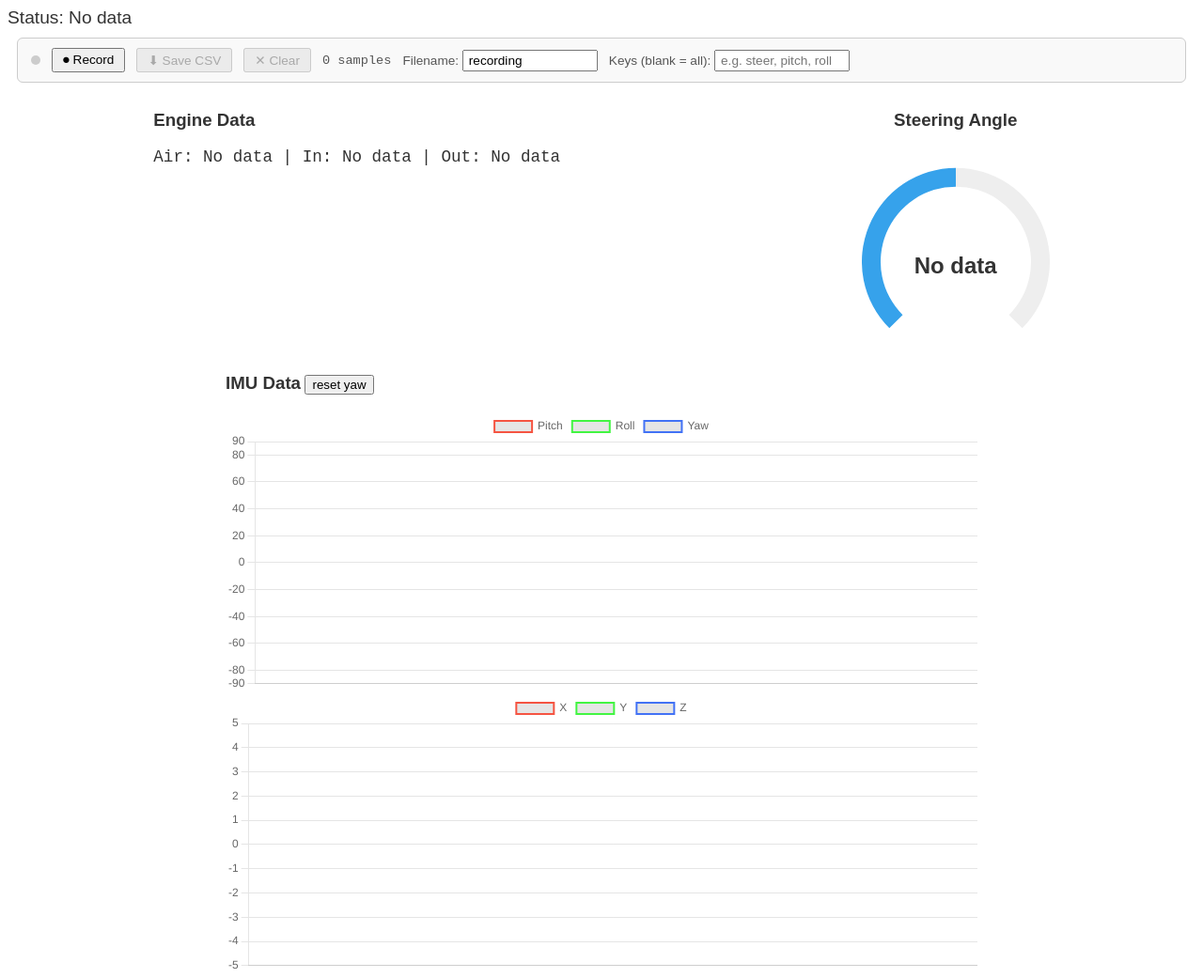
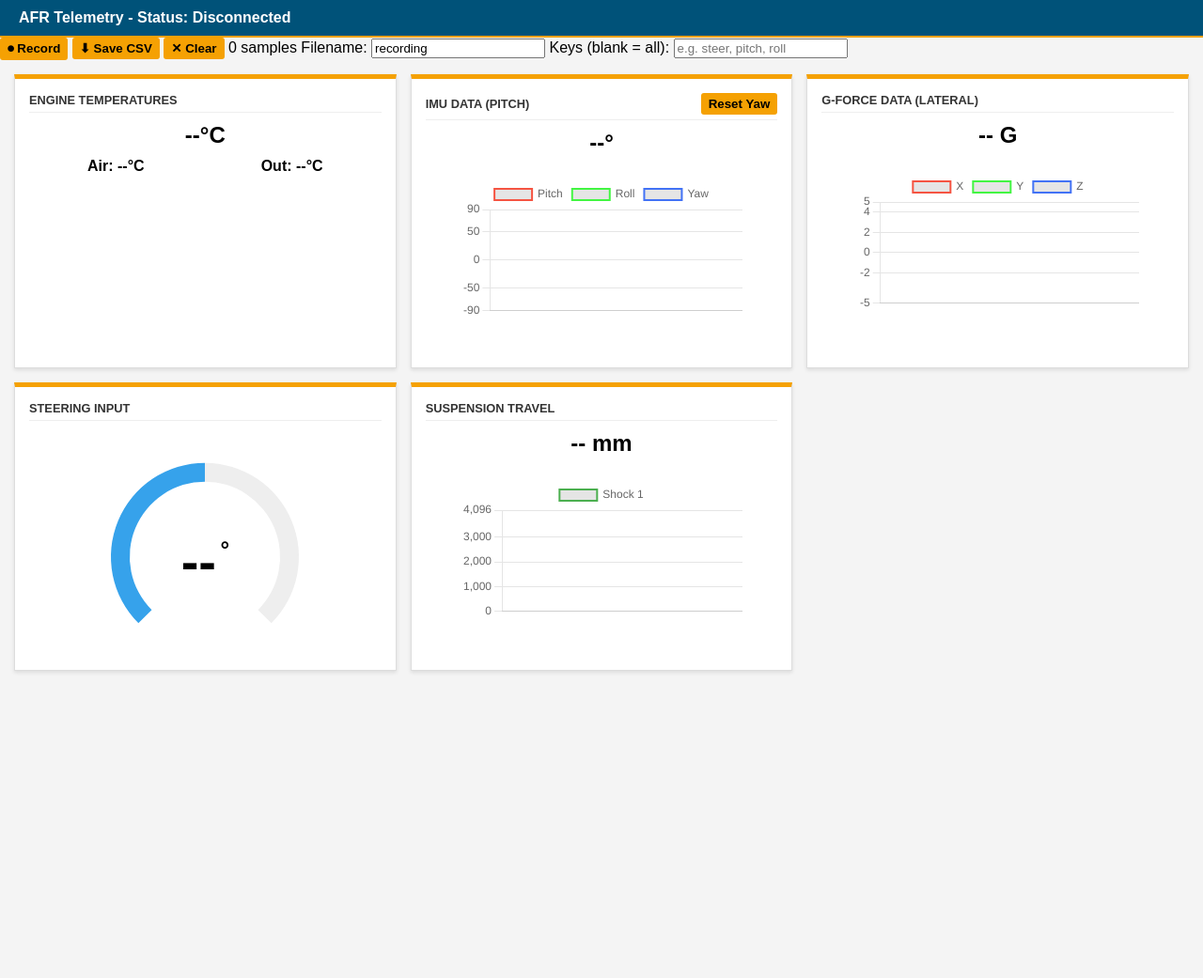
Before and after one commit to AFR-Vehicle-Dynamics/Wireless-Dashboard, a website: page Dashboard/dashboard.html in a window 1280 px wide. Shown: the top 1041 px of the page at 94% size. After the commit the page ends 800 px from the top, so only its background shows below. Drawn offline with nearby package versions, Linux system fonts and the light colour scheme.

Commit message:
merge stuff

```diff
--- a/Dashboard/dashboard.html
+++ b/Dashboard/dashboard.html
@@ -1,63 +1,115 @@
 <!DOCTYPE html>
+<!doctype html>
 <html>
   <head>
+    <meta charset="UTF-8" />
+    <title>AFR Telemetry Dashboard</title>
     <script src="https://cdn.jsdelivr.net/npm/chart.js"></script>
     <style>
-    body { font-family: sans-serif; color: #333; }
-    canvas { margin: auto; display: block; }
-
-    section {
-      display: flex;
-      flex-flow: row;
-      flex-wrap: wrap;
-      gap: 10px;
-      justify-content: space-around;
+      :root {
+        /* AFR Team Colors */
+        --afr-blue: #005279;
+        --afr-gold: #f5a103;
       }
 
-    .steering { position: relative; height: 200px; width: 200px; margin: 20px auto; }
-    #Steering_angle { position: absolute; top: 50%; left: 50%; transform: translate(-50%, -50%); font-size: 1.5rem; font-weight: bold; }
-    .thermal { border-radius: 8px; }
-    .thermal-data { font-size: 1.1rem; font-family: monospace; }
-
-    /* Recorder styles */
-    #recorder {
-      border: 1px solid #ccc;
-      border-radius: 6px;
-      padding: 10px 14px;
-      margin: 10px;
-      display: flex;
-      align-items: center;
-      gap: 12px;
-      flex-wrap: wrap;
-      background: #f9f9f9;
+      /* General page styling */
+      body {
+        font-family: sans-serif;
+        color: black;
+        background-color: #f4f4f4;
+        margin: 0;
       }
 
-    #recIndicator {
-      width: 10px; height: 10px;
-      border-radius: 50%;
-      background: #ccc;
-      flex-shrink: 0;
+      /* Status bar for connection info */
+      #status-bar {
+        padding: 10px 20px;
+        background: var(--afr-blue);
+        color: #fff;
+        font-weight: bold;
+        border-bottom: 2px solid var(--afr-gold);
       }
 
-    #recIndicator.recording {
-      background: red;
-      animation: blink 1s infinite;
+      /* Responsive grid layout */
+      .dashboard-grid {
+        display: grid;
+        gap: 15px;
+        padding: 15px;
+
+        /* Default to 3 equal columns for desktop*/
+        grid-template-columns: repeat(3, 1fr);
       }
 
-    @keyframes blink {
-      0%, 100% { opacity: 1; }
-      50% { opacity: 0.3; }
+      /* Tablet: If the screen is smaller than 900px, switch to 2 columns */
+      @media (max-width: 900px) {
+        .dashboard-grid {
+          grid-template-columns: repeat(2, 1fr);
+        }
       }
 
-    #recorder label { font-size: 0.85rem; color: #555; }
-    #recorder input[type="text"] { font-size: 0.85rem; padding: 2px 5px; width: 130px; }
-    #recorder button { font-size: 0.85rem; padding: 3px 10px; cursor: pointer; }
-    #recStats { font-size: 0.85rem; color: #555; font-family: monospace; }
+      /* Phone: If the screen is smaller than 600px, switch to 1 column */
+      @media (max-width: 600px) {
+        .dashboard-grid {
+          grid-template-columns: 1fr;
+        }
+      }
+
+      /* Individual card styling */
+      .card {
+        padding: 15px;
+        background-color: #fff;
+        display: flex;
+        flex-direction: column;
+
+        border: 1px solid #ddd;
+        border-top: 5px solid var(--afr-gold);
+        box-shadow: 0 2px 4px rgba(0, 0, 0, 0.1);
+      }
+
+      .card-header {
+        font-size: 0.8rem;
+        font-weight: bold;
+        text-transform: uppercase;
+        color: #333;
+        display: flex;
+        justify-content: space-between;
+        align-items: center;
+        border-bottom: 1px solid #eee;
+        padding-bottom: 5px;
+      }
+
+      .card-value {
+        font-size: 1.5rem;
+        font-weight: bold;
+        text-align: center;
+        color: black;
+        margin: 10px 0;
+      }
+
+      /* Ensures charts stay inside the cards */
+      .chart-container {
+        width: 100%;
+        height: 180px;
+        display: flex;
+        justify-content: center;
+        align-items: center;
+        overflow: hidden;
+      }
+
+      button {
+        background-color: var(--afr-gold);
+        border: none;
+        border-radius: 3px;
+        font-weight: bold;
+        color: black;
+        cursor: pointer;
+        padding: 4px 8px;
+      }
     </style>
   </head>
   <body>
-
-  <div id="data" style="font-size: 1.2rem;">Status: No data</div>
+    <div id="status-bar">
+      AFR Telemetry - Status: <span id="conn-status">Disconnected</span>
+    </div>
 
       <!-- Recorder Bar -->
   <div id="recorder">
@@ -73,46 +125,93 @@
     <label>Keys (blank = all): <input type="text" id="cfgKeys" placeholder="e.g. steer, pitch, roll"></label>
   </div>
 
-  <section>
-    <div class="thermal">
-      <h3>Engine Data</h3>
-      <p class="thermal-data">
-        Air: <span id="air_t">No data</span> |
-        In: <span id="c1_t">No data</span> |
-        Out: <span id="c2_t">No data</span>
-      </p>
+    <div class="dashboard-grid">
+      <div class="card" id="engine-card">
+        <div class="card-header">Engine Temperatures</div>
+        <div class="card-value"><span id="coolant_in_val">--</span>&deg;C</div>
+        <div
+          style="
+            display: flex;
+            justify-content: space-around;
+            margin-bottom: 10px;
+            font-weight: bold;
+          "
+        >
+          <div>Air: <span id="air_temp_val">--</span>&deg;C</div>
+          <div>Out: <span id="coolant_out_val">--</span>&deg;C</div>
+        </div>
+        <div class="chart-container">
+          <canvas id="thermal_chart"></canvas>
+        </div>
       </div>
 
-    <div class="section-divider">
-      <h3 style="text-align: center;">Steering Angle</h3>
-      <div class="steering">
-        <p id="Steering_angle">No data</p>
-        <canvas id="Steering_chart" width="300" height="300"></canvas>
+      <div class="card" id="imu-card">
+        <div class="card-header">
+          IMU Data (Pitch)
+          <button onclick="offsetYaw()">Reset Yaw</button>
+        </div>
+        <div class="card-value"><span id="pitch_val">--</span>&deg;</div>
+        <div class="chart-container">
+          <canvas id="imu_chart"></canvas>
         </div>
       </div>
-  </section>
 
-  <section>
-    <div class="IMU">
-      <h3 style="display: inline-block;">IMU Data</h3>
-      <button onclick="offsetYaw()">reset yaw</button>
-      <canvas id="IMU_chart" width="800" height="300"></canvas>
-      <canvas id="Accel_chart" width="800" height="300"></canvas>
+      <div class="card" id="gforce-card">
+        <div class="card-header">G-Force Data (Lateral)</div>
+        <div class="card-value"><span id="accel_val">--</span> G</div>
+        <div class="chart-container">
+          <canvas id="accel_chart"></canvas>
+        </div>
       </div>
 
-    <div class="Suspension">
-      <h3>Suspension Travel</h3>
-      <canvas id="LP_chart" width="800" height="300"></canvas>
+      <div class="card" id="steering-card">
+        <div class="card-header">Steering Input</div>
+        <div class="chart-container" style="position: relative; height: 250px">
+          <div
+            style="
+              position: absolute;
+              top: 60%;
+              left: 50%;
+              transform: translate(-50%, -50%);
+              text-align: center;
+            "
+          >
+            <span
+              id="steer_val"
+              style="font-size: 3.5rem; font-weight: bold; line-height: 1"
+              >--</span
+            >
+
+            <span
+              style="
+                font-size: 1.5rem;
+                font-weight: bold;
+                vertical-align: 1.5rem;
+              "
+              >&deg;</span
+            >
+          </div>
+          <canvas id="steering_chart"></canvas>
+        </div>
+      </div>
+
+      <div class="card" id="suspension-card">
+        <div class="card-header">Suspension Travel</div>
+        <div class="card-value"><span id="susp_val">--</span> mm</div>
+        <div class="chart-container">
+          <canvas id="suspension_chart"></canvas>
+        </div>
+      </div>
     </div>
   </section>
 
 <script>
     // ─── Chart Setup ────────────────────────────────────────────────────────
     const maxDataPoints = 50;
-    const LPctx       = document.getElementById("LP_chart").getContext("2d");
-    const Steeringctx = document.getElementById("Steering_chart").getContext("2d");
-    const IMUctx      = document.getElementById("IMU_chart").getContext("2d");
-    const Accelctx    = document.getElementById("Accel_chart").getContext("2d");
+    const LPctx       = document.getElementById("suspension_chart").getContext("2d");
+    const Steeringctx = document.getElementById("steering_chart").getContext("2d");
+    const IMUctx      = document.getElementById("imu_chart").getContext("2d");
+    const Accelctx    = document.getElementById("accel_chart").getContext("2d");
 
     const linearPotData = {
       labels: [],
```
Also changed, not shown: Dashboard/testingScripts/simulateData.js (+62 -25 lines), README.md, 1 other file. Lines whose indentation alone changed are shown as unchanged.
